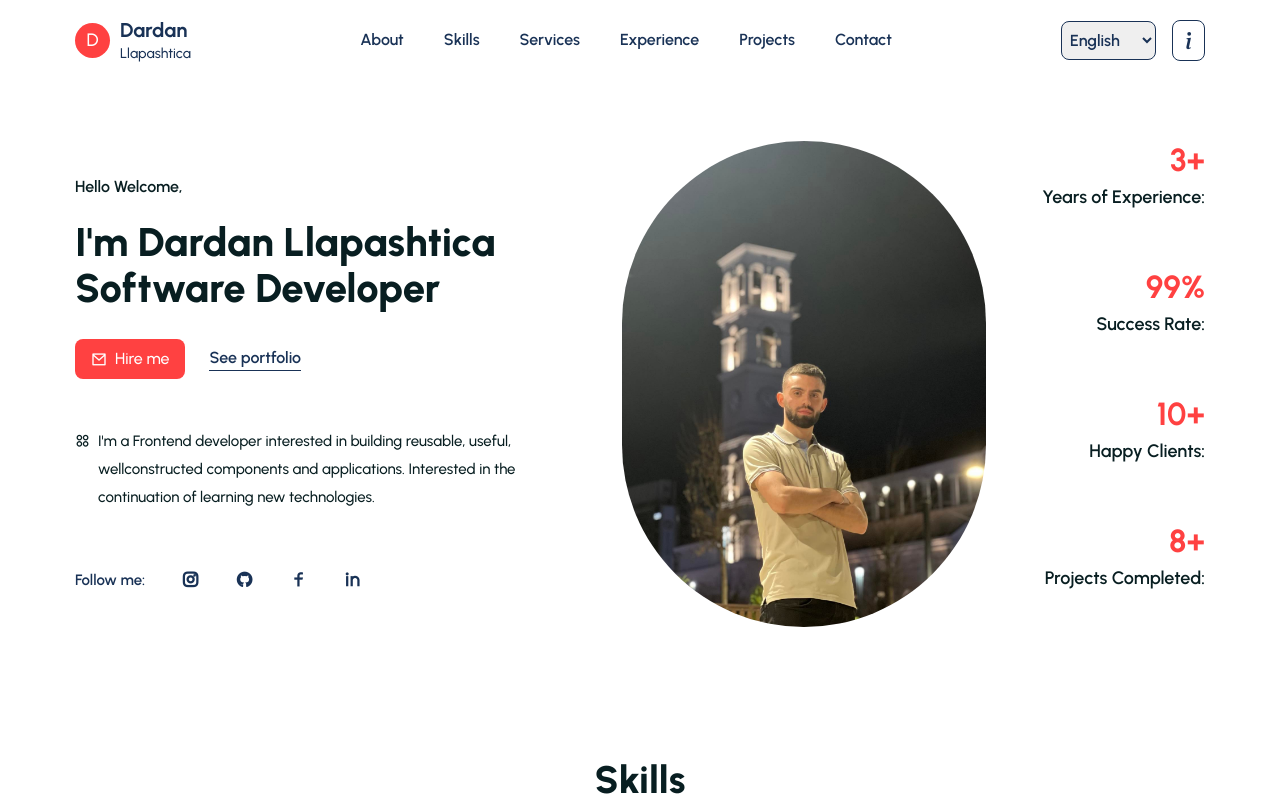
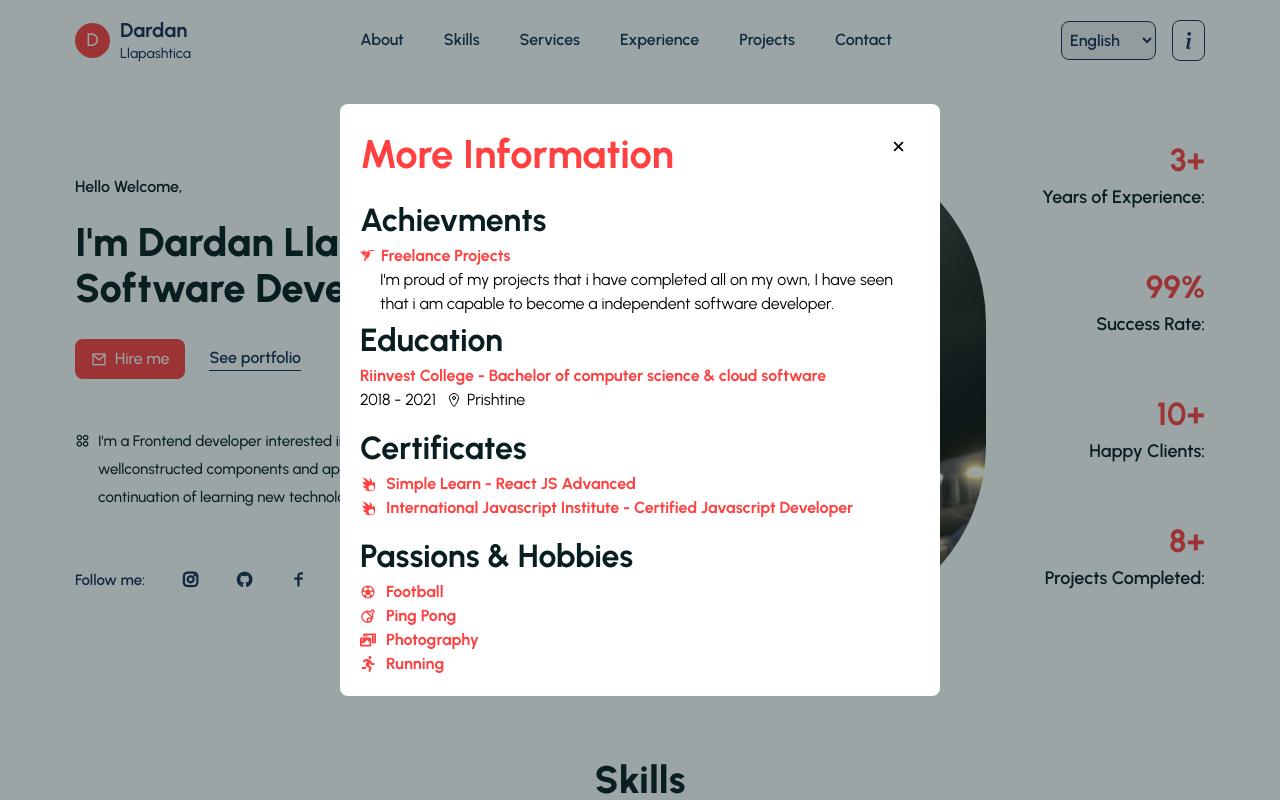
Before and after one commit to dardan743/portfolio, a React (Create React App) app: page / in a window 1280 px wide. Shown: the top 800 px of the page. Built offline with nearby package versions, Linux system fonts and the light colour scheme; what i18next-xhr-backend would draw is missing.

Commit message:
fixed info button to popup in 5 seconds

```diff
--- a/src/components/Header.jsx
+++ b/src/components/Header.jsx
@@ -13,6 +13,12 @@ const Header = ({ t }) => {
   const currentLanguage = languages.find((lng) => lng?.id === selected);
   const changeLanguage = (e) => i18next.changeLanguage(e.target.value);
   const [showModal, setShowModal] = useState(false);
+
+  useEffect(() => {
+    setTimeout(() => {
+      setShowModal(true);
+    }, 5000);
+  }, []);
 
   const stickyHeaderFunc = () => {
     window.addEventListener("scroll", () => {
```
